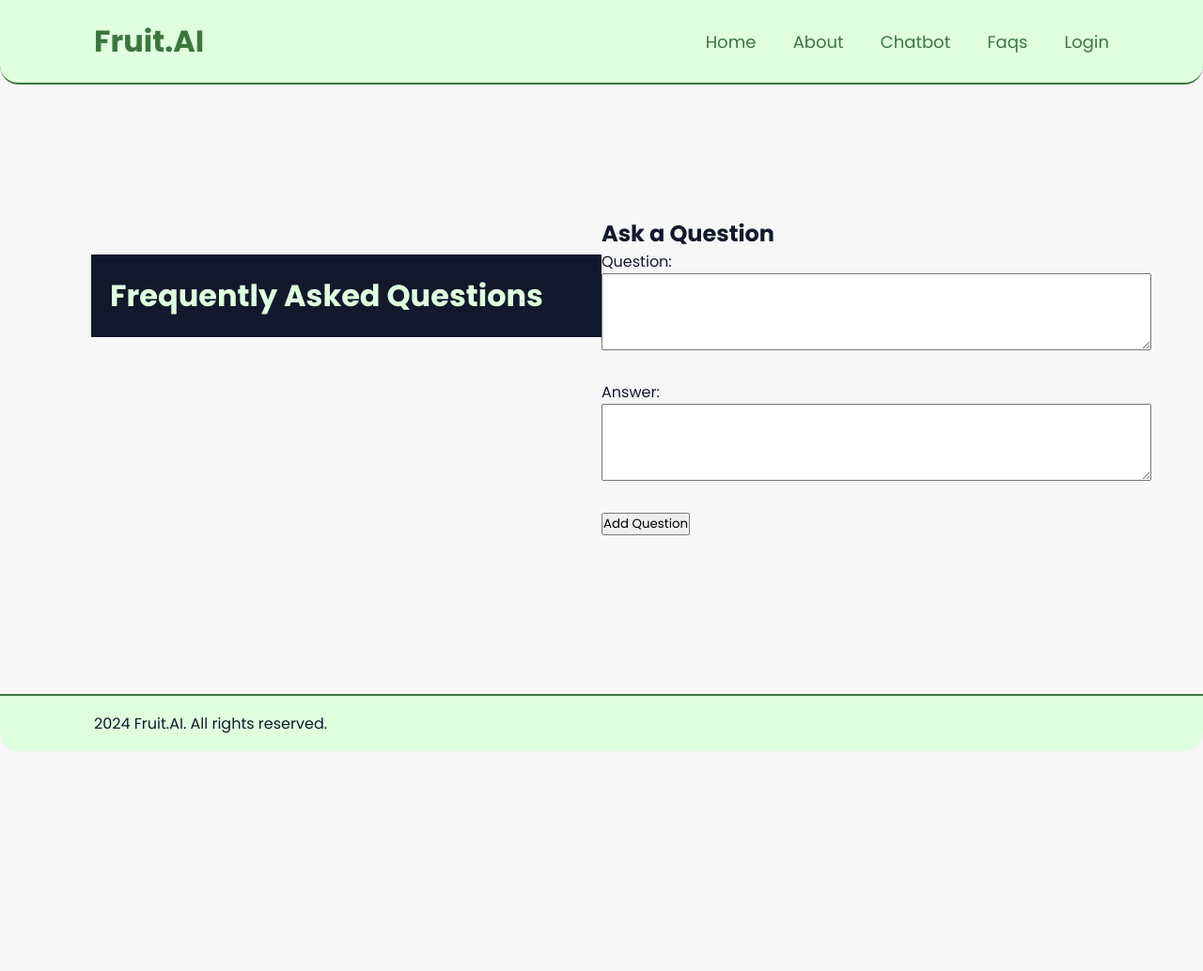
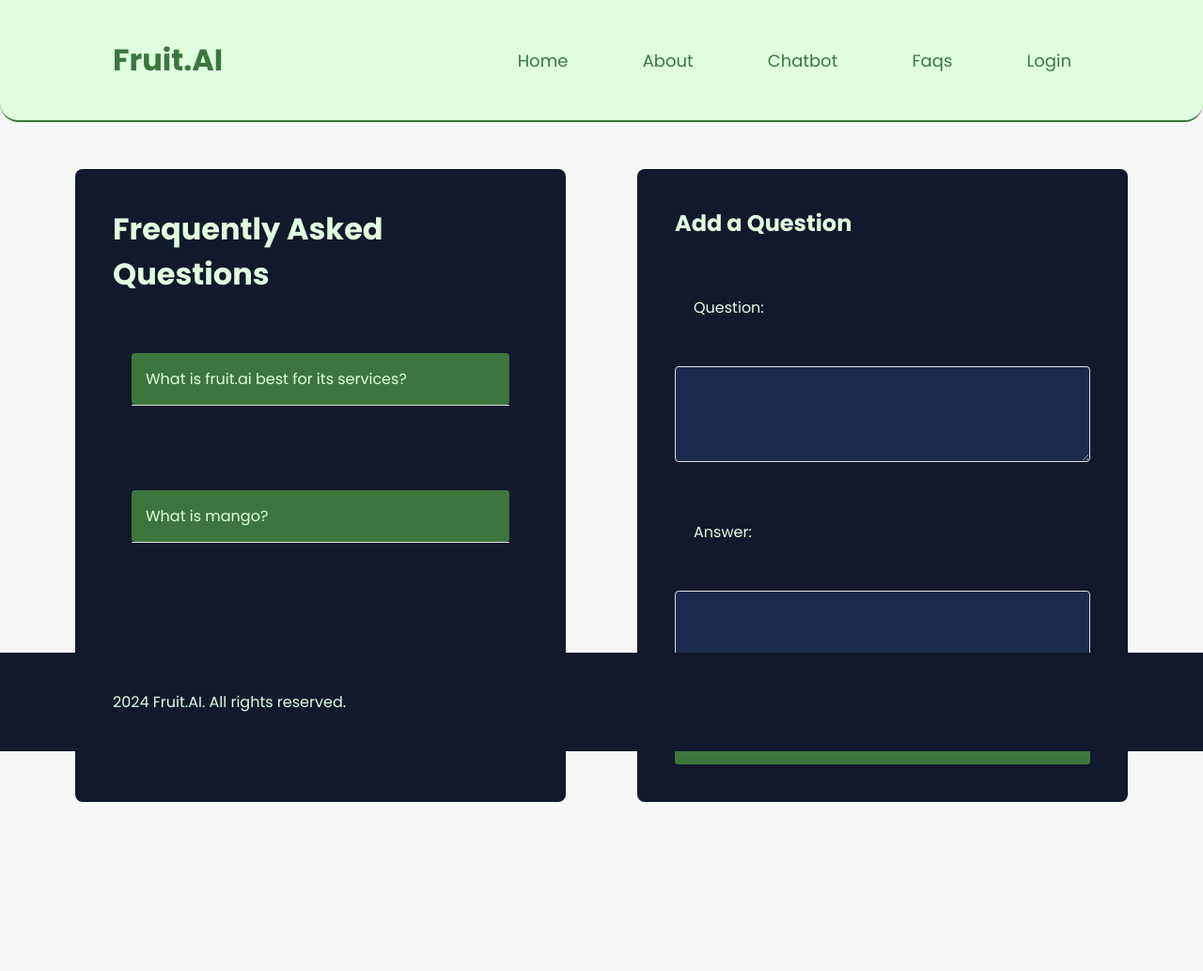
Before and after one commit to Satyum-Singh/Fruit.ai, a Flask app: page /faqs in a window 1280 px wide. Shown: the whole page at 94% size. Before the commit the page ends 800 px from the top, so only its background shows below. Run offline with Flask 3, Linux system fonts and the light colour scheme.

Commit message:
done with faq and now moving on to chatbot and translator.

```diff
--- a/app.py
+++ b/app.py
@@ -1,4 +1,4 @@
-from flask import Flask, render_template, request, redirect, url_for, flash
+from flask import Flask, render_template, request, redirect, url_for, jsonify
 
 app = Flask(__name__)
 
@@ -55,19 +55,36 @@
 
 # In-memory FAQ storage (no database)
 arr = [
-    {'question': 'What is Flask?', 'answer': 'Flask is a micro web framework written in Python.'},
-    {'question': 'What is Python?', 'answer': 'Python is a high-level, interpreted programming language.'},
+    {'question': 'What is fruit.ai best for its services?', 'answer': 'becuase of proper and time to time customer support'},
+    {'question': 'What is mango?', 'answer': 'Mango is yellow fibrous fruit and comes in diff shapes,sizes & types.'},
 ]
+
 @app.route('/faqs', methods=['GET'])
 def faqs():
-    return render_template('faqs.html', question=arr)
+    return render_template('faqs.html', questions=arr)
 
 @app.route('/faqs', methods=['POST'])
-def add_faqs():
+def add_or_update_faq():
+    data = request.form
+    faq_id = data.get('id')
+
+    if faq_id:
+        # Update existing FAQ
+        faq_id = int(faq_id)
+        arr[faq_id] = {'question': data['question'], 'answer': data['answer']}
+    else:
+        # Add new FAQ
+        arr.append({'question': data['question'], 'answer': data['answer']})
+
+    return redirect(url_for('faqs'))
+
+@app.route('/faqs/<int:faq_id>', methods=['DELETE'])
+def delete_faq(faq_id):
     global arr
-    data = request.form
-    arr.append({'question': data['question'], 'answer': data['answer']})
-    return redirect(url_for('faqs'))
+    if 0 <= faq_id < len(arr):
+        arr.pop(faq_id)
+        return '', 204
+    return '', 404
 
 @app.route('/chatbot')
 def chatbot():
--- a/static/css/faqs.css
+++ b/static/css/faqs.css
@@ -1,7 +1,7 @@
 @import url('https://fonts.googleapis.com/css?family=Poppins:400,500,600,700&display=swap');
 * {
   margin: 0;
-  padding: 0;
+  padding: 20px;
   box-sizing: border-box;
   font-family: 'Poppins', sans-serif;
 }
@@ -115,23 +115,36 @@
 
 
 /* Main Content */
+/* Main Content */
 
-.main{
-  display:flex;
+.main {
+  display: flex;
+  justify-content: space-between;
+  padding: 20px;
+  margin-top:100px;
+  margin-bottom: 100px;
 }
 
 .container {
-    width: 50%;
-    margin: 40px auto;
+  width: 45%;
+  margin: 20px;
   padding: 20px;
   background-color: #12192c;
-    height:100%;
-    color:#dfffdf;
+  color: #dfffdf;
+  border-radius: 8px;
 }
 
 .container-2 {
-  width: 50%;
-  height: 100%;
+  width: 45%;
+  margin: 20px;
+  padding: 20px;
+  background-color: #12192c;
+  color: #dfffdf;
+  border-radius: 8px;
+}
+
+h1, h2 {
+  color: #dfffdf;
 }
 
 .faq {
@@ -139,16 +152,18 @@
 }
 
 .collapsible {
-    background-color: #f7f7f7;
+  background-color: #3c763d;
+  color: #dfffdf;
   padding: 15px;
   border: none;
   border-radius: 4px;
   cursor: pointer;
   transition: background-color 0.2s ease-out;
+  font-size: 16px;
 }
 
 .collapsible:hover {
-    background-color: #f2f2f2;
+  background-color: #2a5d34;
 }
 
 .content {
@@ -160,12 +175,51 @@
 }
 
 .active {
-    background-color: #f2f2f2;
+  background-color: #3c763d;
 }
 
 .active + .content {
   max-height: 200px;
   padding: 15px;
+}
+
+button {
+  background-color: #3c763d;
+  color: #dfffdf;
+  border: none;
+  border-radius: 4px;
+  padding: 10px 15px;
+  cursor: pointer;
+  transition: background-color 0.3s ease;
+  font-size: 14px;
+}
+
+button:hover {
+  background-color: #2a5d34;
+}
+
+#faq-form label {
+  display: block;
+  margin-bottom: 5px;
+  color: #dfffdf;
+}
+
+#faq-form textarea {
+  width: 100%;
+  padding: 10px;
+  border-radius: 4px;
+  border: 1px solid #ddd;
+  background-color: #1c2b4d;
+  color: #dfffdf;
+  margin-bottom: 10px;
+}
+
+#faq-form button {
+  width: 100%;
+}
+
+#faq-form button:hover {
+  background-color: #2a5d34;
 }
 
 
@@ -175,30 +229,29 @@
   bottom: 0;
   left: 0;
   width: 100%;
-  padding: 10px 100px;
-  color:#12192c;
-  background: #dfffdf;
+  padding-left:100px;
+  color:#dfffdf;
+  background: #12192c;
   display: flex;
   justify-content: space-between;
-  align-items: center;
-  backdrop-filter: blur(10px);
-  border-top: 2px solid #3c763d;
-  border-radius: 0 0 20px 20px;
+  align-items: left;
   z-index: 100;
 }
 
 .social-media a{
-  color: #3c763d;
-    padding: 5px;
+    color: #dfffdf;
     margin: 0 10px;
+    display: none;
 }
 
 .social-media a i {
+    background-color: #c6f7c6;
     font-size: 26px;
     opacity: 0.8;
+
 }
 
 .social-media a i:hover {
-    color: #12192c;
+    color: #3c763d;
     cursor: pointer;
 }
--- a/static/js/faqs.js
+++ b/static/js/faqs.js
@@ -12,3 +12,35 @@
     }
   });
 }
+
+document.querySelectorAll(".update-btn").forEach((button) => {
+  button.addEventListener("click", function () {
+    var id = this.getAttribute("data-id");
+    var faq = document.querySelectorAll(".faq")[id];
+    var question = faq.querySelector(".collapsible").innerText;
+    var answer = faq.querySelector(".content p").innerText;
+
+    document.getElementById("form-title").innerText = "Update Question";
+    document.getElementById("faq-id").value = id;
+    document.getElementById("question").value = question;
+    document.getElementById("answer").value = answer;
+    document.getElementById("submit-btn").innerText = "Update Question";
+  });
+});
+
+document.querySelectorAll(".delete-btn").forEach((button) => {
+  button.addEventListener("click", function () {
+    var id = this.getAttribute("data-id");
+    if (confirm("Are you sure you want to delete this FAQ?")) {
+      fetch(`/faqs/${id}`, {
+        method: "DELETE",
+      }).then((response) => {
+        if (response.ok) {
+          location.reload();
+        } else {
+          alert("Failed to delete FAQ");
+        }
+      });
+    }
+  });
+});
--- a/templates/faqs.html
+++ b/templates/faqs.html
@@ -5,7 +5,7 @@
     <meta name="viewport" content="width=device-width, initial-scale=1.0" />
     <title>FAQs</title>
     <link rel="stylesheet" href="{{ url_for('static', filename='css/faqs.css') }}">
-    <script src="{{ url_for('static', filename='js/faqs.js') }}"></script>
+    <link rel="stylesheet" href="https://cdnjs.cloudflare.com/ajax/libs/font-awesome/6.0.0-beta3/css/all.min.css">
   </head>
   <body>
     <!-- Header -->
@@ -33,6 +33,8 @@
           </div>
           <div class="content">
             <p>{{ faq.answer }}</p>
+            <button class="update-btn" data-id="{{ loop.index0 }}">Update</button>
+            <button class="delete-btn" data-id="{{ loop.index0 }}">Delete</button>
           </div>
         </div>
       {% endfor %}
@@ -40,16 +42,18 @@
   </div>
 
   <div class="container-2">
-      <h2>Ask a Question</h2>
-        <form action="/faqs" method="post">
+    <h2 id="form-title">Add a Question</h2>
+    <form id="faq-form" action="/faqs" method="post">
+      <input type="hidden" id="faq-id" name="id" value="">
       <label for="question">Question:</label><br>
       <textarea id="question" name="question" rows="4" cols="50"></textarea><br><br>
       <label for="answer">Answer:</label><br>
       <textarea id="answer" name="answer" rows="4" cols="50"></textarea><br><br>
-          <button type="submit">Add Question</button>
+      <button type="submit" id="submit-btn">Add Question</button>
     </form>
   </div>
 </div>
+
 
     <!-- Footer -->
     <footer class="footer">
@@ -61,5 +65,7 @@
         <a href="#"><i class="bx bxl-youtube"></i></a>
       </div>
     </footer>
+
+    <script src="{{ url_for('static', filename='js/faqs.js') }}"></script>
   </body>
 </html>
```
Lines whose indentation alone changed are shown as unchanged.
